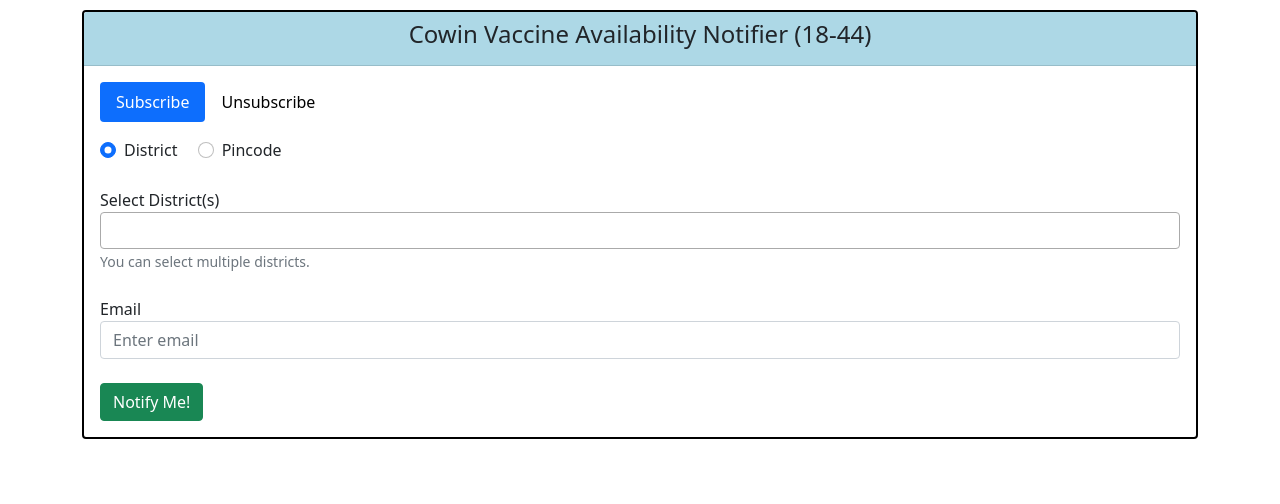
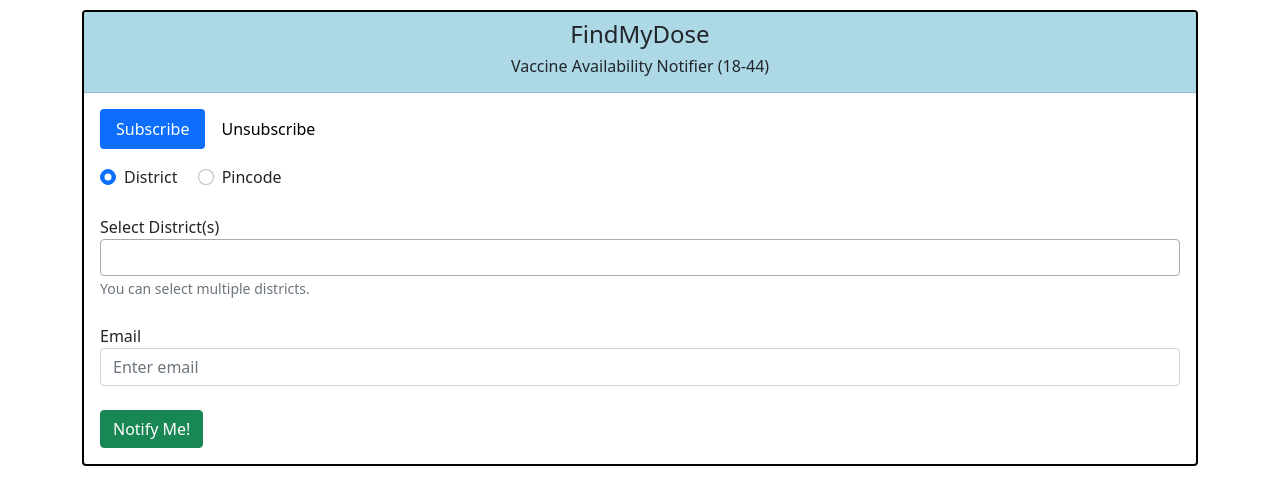
Before and after one commit to sahilt75/sahilt75.github.io, a plain HTML site: page index.html in a window 1280 px wide. Drawn offline with nearby package versions, Linux system fonts and the light colour scheme.

Commit message:
Add files via upload

```diff
--- a/index.html
+++ b/index.html
@@ -19,7 +19,8 @@
     <div class="container" style="margin-top: 10px;width: auto;">
         <div class="card" style="margin: auto; border: 2px solid black">
             <div class="card-header" style="background-color: lightblue">
-                <h4><center>Cowin Vaccine Availability Notifier (18-44)</center></h4>
+                <h4><center>FindMyDose</center></h4>
+                <h6><center>Vaccine Availability Notifier (18-44)</center></h6>
             </div>
             <div class="card-body">
               <ul class="nav nav-pills mb-3" id="pills-tab" role="tablist">
```
